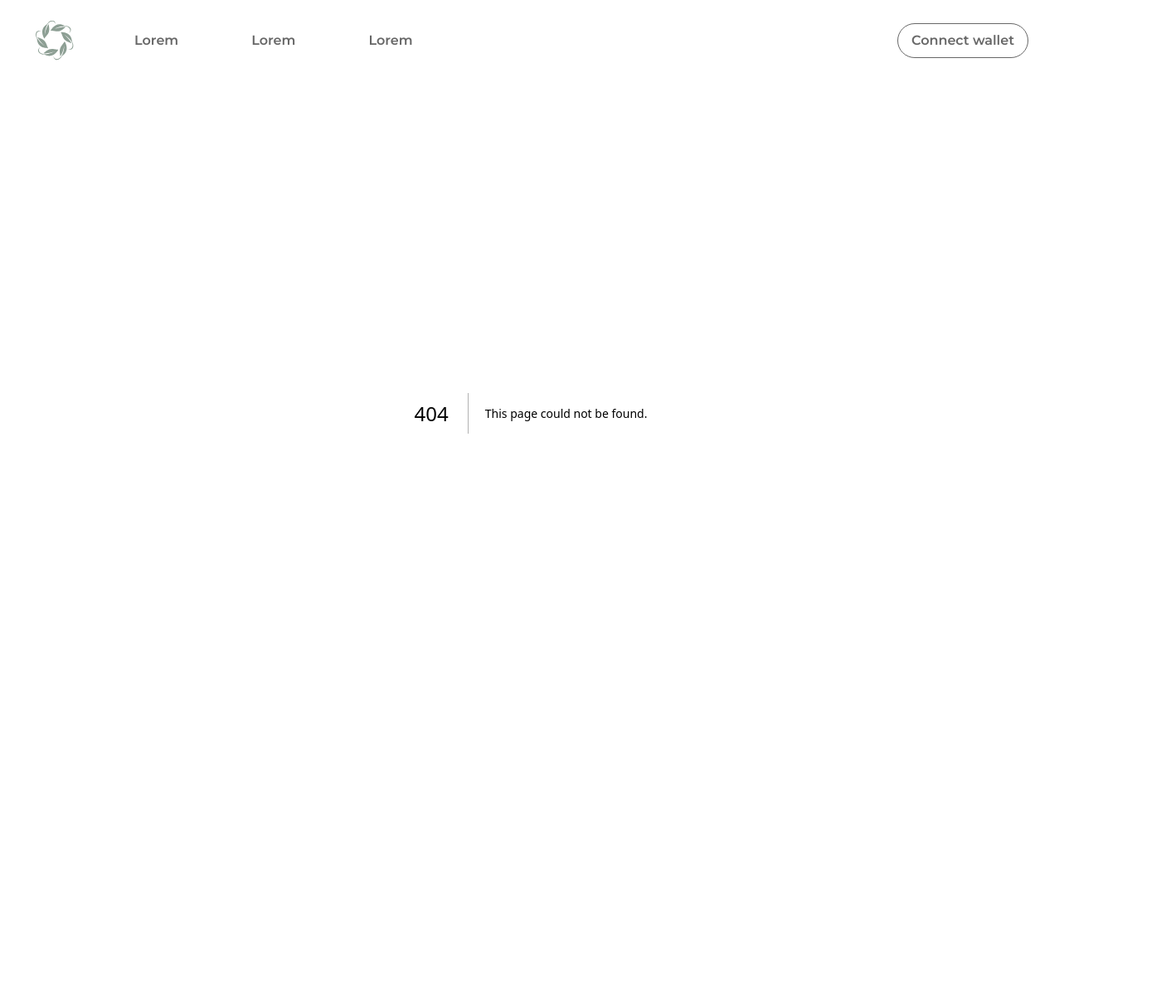
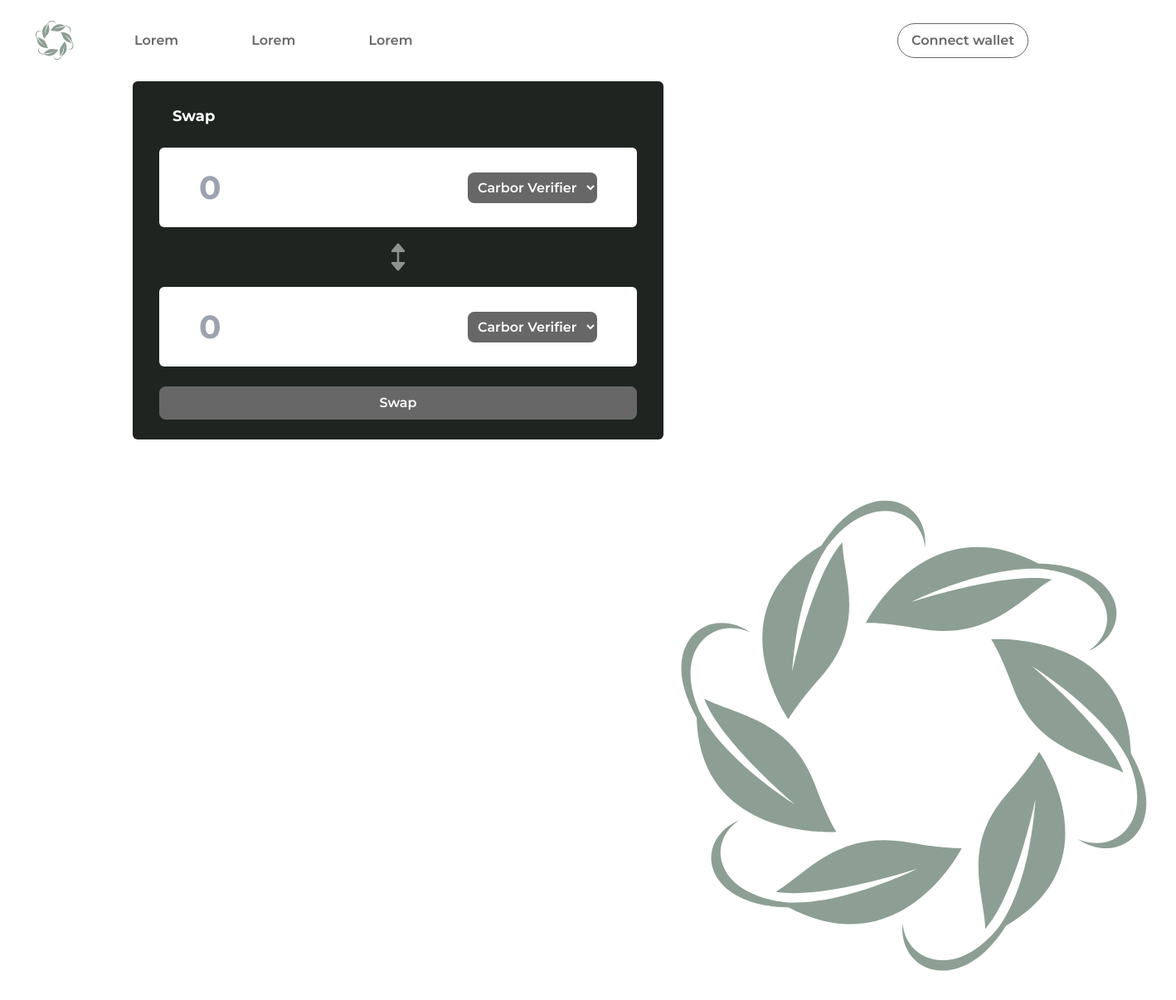
Before and after one commit to Lilium-ZenCon/frontend, a Next.js app: page /swap in a window 1280 px wide. Before the commit this address had no page. Shown: the whole page at 83% size, 1418 px wide, since content can reach past the window. Before the commit the page ends 898 px from the top, so only its background shows below. Built offline with nearby package versions, Linux system fonts and the light colour scheme.

Commit message:
swap ainda não finzalizado

```diff
--- /dev/null
+++ b/app/swap/page.js
@@ -0,0 +1,66 @@
+import React from 'react'
+import Image from "next/image";
+import logo from "public/assets/logo.svg";
+import arrow from "public/assets/arrow.svg"
+
+
+const swap = () => {
+  return (
+    <div>
+        <div>
+            <div className='bg-darkgreen w-1/2
+           rounded-md ml-40 pt-1'>
+
+                <h1 className='font-bold text-white text-lg	m-6 pl-6'>Swap</h1>
+                <div className=' mt-4 flex flex-col  items-center justify-center'>
+                    <div className='bg-white w-[90%] h-24 rounded-md flex items-center justify-between'>
+                        <input className='ml-12 focus:outline-none w-64 text-4xl font-bold' placeholder="0" />
+                        <select className='mr-12 bg-grey text-white font-semibold py-2 px-2 rounded-lg' >
+                            <option>Carbor Verifier</option>
+                        </select>
+                    </div>
+                </div>
+                <div className='flex flex-col  items-center justify-center my-4 '>
+                    <Image
+                    src={arrow}
+                    alt="arrow"
+                    width="20"
+                    height="50"
+                    />
+                </div>
+
+                <div className='flex flex-col  items-center justify-center'>
+                    <div className='bg-white w-[90%] h-24 rounded-md flex items-center justify-between'>
+                        <input className='ml-12 focus:outline-none w-64 text-4xl font-bold' placeholder="0" />
+                        <select className='mr-12 bg-grey text-white font-semibold py-2 px-2 rounded-lg' >
+                            <option>Carbor Verifier</option>
+                        </select>
+                    </div>
+                </div>
+
+                <div className='flex flex-col  items-center justify-center'>
+
+                    <button type='submit' className='text-white focus:outline-none bg-grey font-semibold p-2 rounded-lg w-[90%] my-6'>
+                        Swap
+                    </button>
+                </div>
+            </div>
+
+        </div>
+
+        <div class="overflow-hidden">
+
+        <Image
+          className='ml-[60%] mt-[4%] absolute -z-0'
+          src={logo}
+          alt="logo"
+          width="650"
+          height="650"
+        />
+        </div>
+
+    </div>
+  )
+}
+
+export default swap
```
Also changed, not shown: public/assets/arrow.png (added), public/assets/arrow.svg (added).
